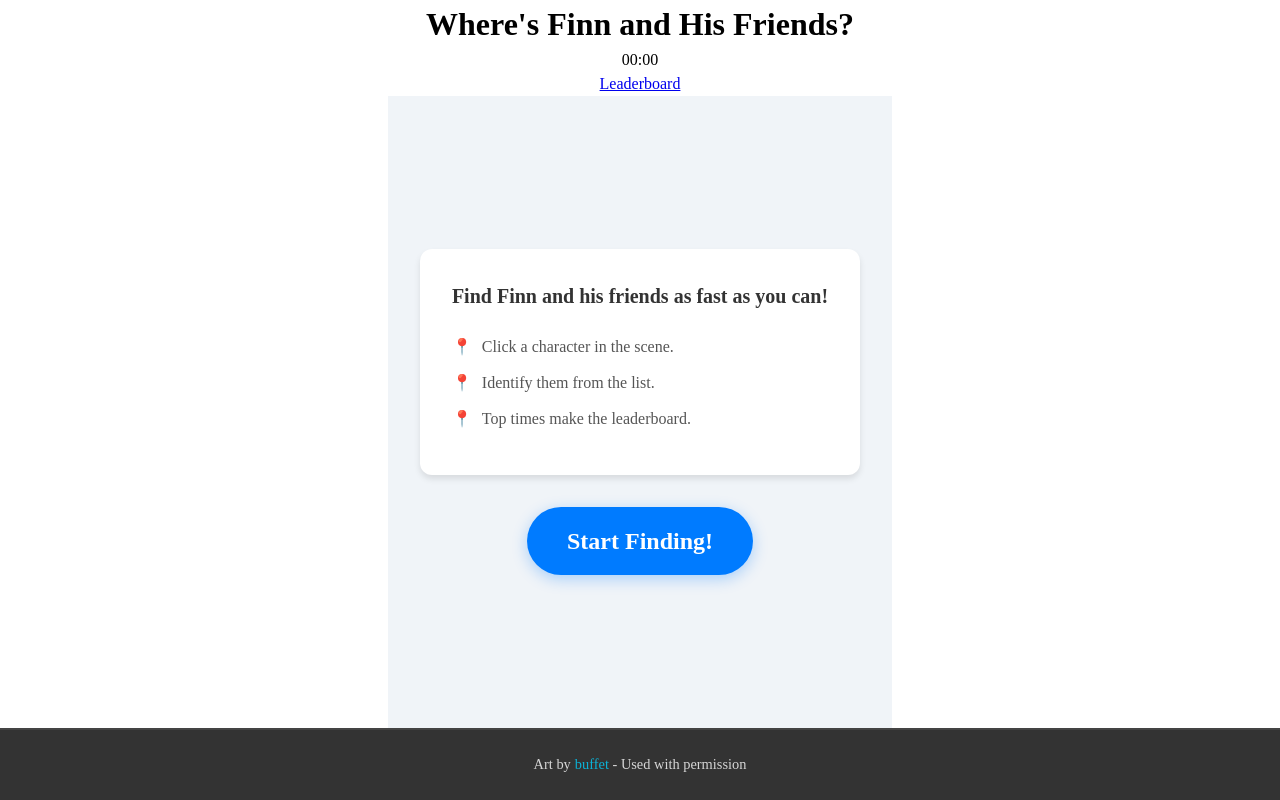
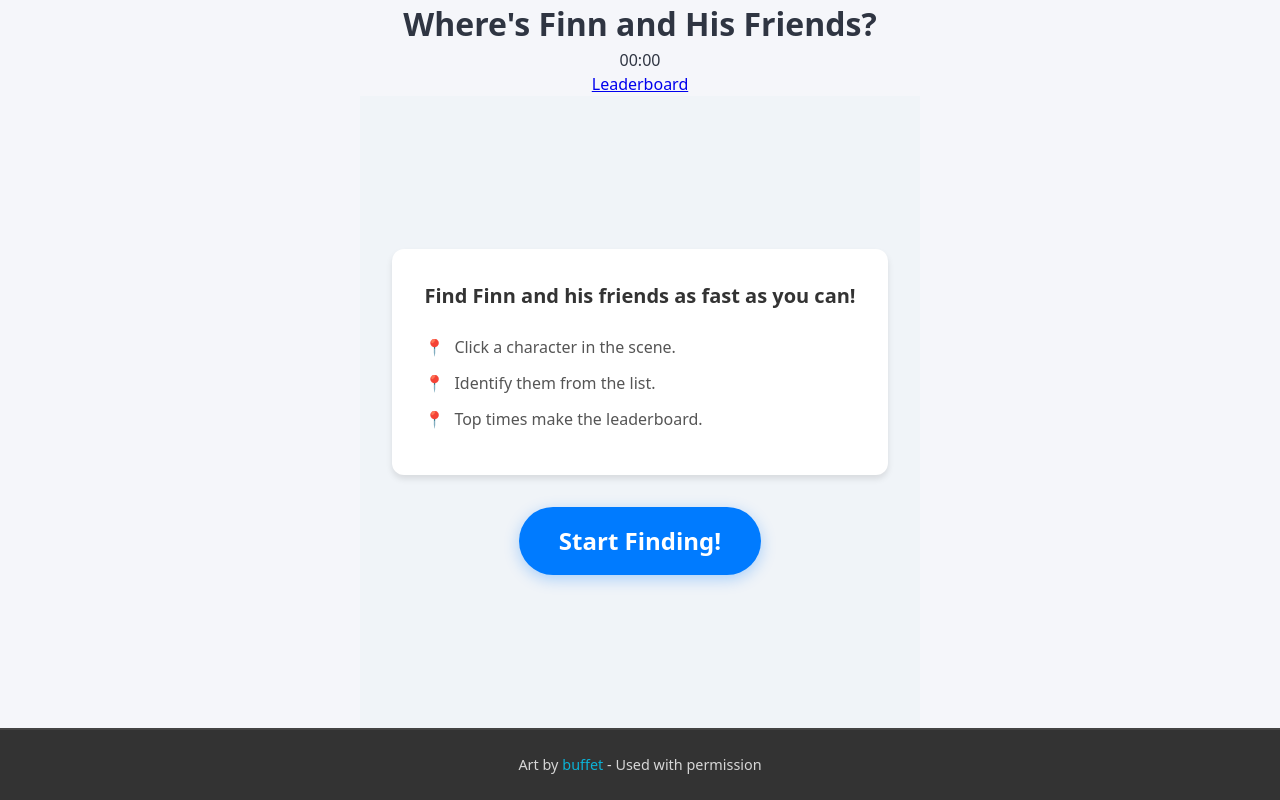
Before and after one commit to goldenvertex42/wheres-finn-app, a React (Vite) app in the folder frontend/: page / in a window 1280 px wide. Built offline with nearby package versions, Linux system fonts and the light colour scheme.

Commit message:
style: add dynamic theme for light and dark preference using custom CSS variables

```diff
--- a/frontend/src/index.css
+++ b/frontend/src/index.css
@@ -1,3 +1,7 @@
+/* ==========================================
+   1. GLOBAL RESET & BOX MODEL FIXES
+   ========================================== */
+
 *, *::before, *::after {
   box-sizing: border-box;
 }
@@ -40,3 +44,51 @@ h1, h2, h3, h4, h5, h6 {
 #root, #__next {
   isolation: isolate;
 }
+
+/* END OF RESET */
+
+/* ==========================================
+   2. GLOBAL DESIGN SYSTEM TOKENS (LIGHT SYSTEM DEFAULT)
+   ========================================== */
+
+:root {
+  --bg-primary: #f5f6fa;       /* Clean soft light theme canvas background */
+  --bg-surface: #ffffff;       /* Solid crisp white element cards */
+  --border-color: #dcdde1;     /* Subtle light grey separation lines */
+  --text-primary: #2f3542;     /* High-contrast deep slate body text */
+  --text-secondary: #747d8c;   /* Soft muted grey subtitle tags */
+  --accent-blue: #70a1ff;      /* Bright brand identification highlights */
+  --accent-success: #2ed573;   /* Energetic positive victory action buttons */
+
+  /* Shared standard UI layout transitions */
+  --theme-transition: background-color 0.3s ease, color 0.3s ease, border-color 0.3s ease;
+}
+
+/* ==========================================
+   3. AUTOMATIC DARK THEME OVERRIDES
+   ========================================== */
+
+@media (prefers-color-scheme: dark) {
+  :root {
+    --bg-primary: #1e222b;     /* Deep slate dark mode canvas background */
+    --bg-surface: #2f3542;     /* Elevated charcoal element cards */
+    --border-color: #57606f;   /* Medium dark outline separator rings */
+    --text-primary: #ffffff;   /* Clean stark white primary text typography */
+    --text-secondary: #a4b0be; /* Silver-grey secondary subtitle indicators */
+    --accent-blue: #1e90ff;    /* Deep vivid neon-blue interactive highlights */
+    --accent-success: #28a745; /* Rich arcade emerald confirmation buttons */
+  }
+}
+
+/* ==========================================
+   4. ACTIVE GLOBAL STRUCTURAL ELEMENTS
+   ========================================== */
+
+body {
+  margin: 0;
+  padding: 0;
+  background-color: var(--bg-primary);
+  color: var(--text-primary);
+  font-family: system-ui, -apple-system, BlinkMacSystemFont, 'Segoe UI', Roboto, sans-serif;
+  transition: var(--theme-transition);
+}
```
